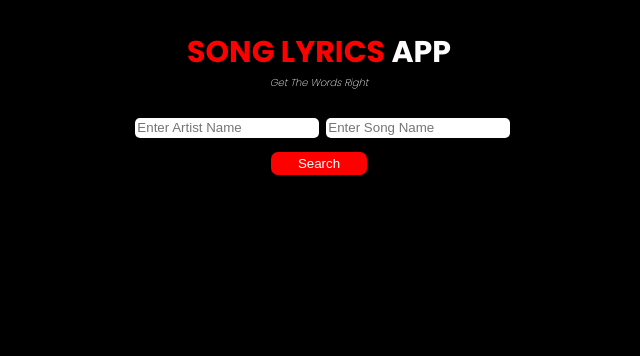
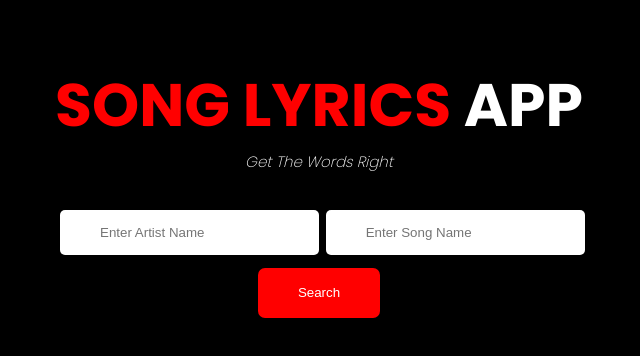
Before and after one commit to obinneji/songlyrics-app, a React (Create React App) app: page / in a window 1280 px wide. Shown: the top 356 px of the page, without its empty margins (321-961 px from the left). Built offline with nearby package versions, Linux system fonts and the light colour scheme.

Commit message:
more updates

```diff
--- a/src/Body.css
+++ b/src/Body.css
@@ -9,7 +9,7 @@ input{
     margin-top: .5em;
     outline: none;
     border: 1px ;
-    padding: .2em;
+    padding: 15px 40px;
     border-radius: 5px;
     color: black;
     font-weight: 700;
@@ -36,7 +36,7 @@ button{
     margin: 1em auto;
     background-color: red;
     border: none;
-    padding: .3em 2em;
+    padding:  1.3em 3em;
     color: white;
     text-align: center;
     border-radius: 7px;
@@ -56,6 +56,7 @@ pre{
     font-weight: 400;
     margin: 0 3em;
 
+
 }
 @media (max-width: 600px) {
     .search-unit{
--- a/src/Header.css
+++ b/src/Header.css
@@ -5,10 +5,10 @@
 
     text-transform: uppercase;
     color: REd;
-    font-size: 30px;
+    font-size: 60px;
 }
 .app-motto{
-    font-size: 10px;
+    font-size: 15px;
     font-weight: 200;
     margin-bottom: 2em;
     text-transform: capitalize;
```
